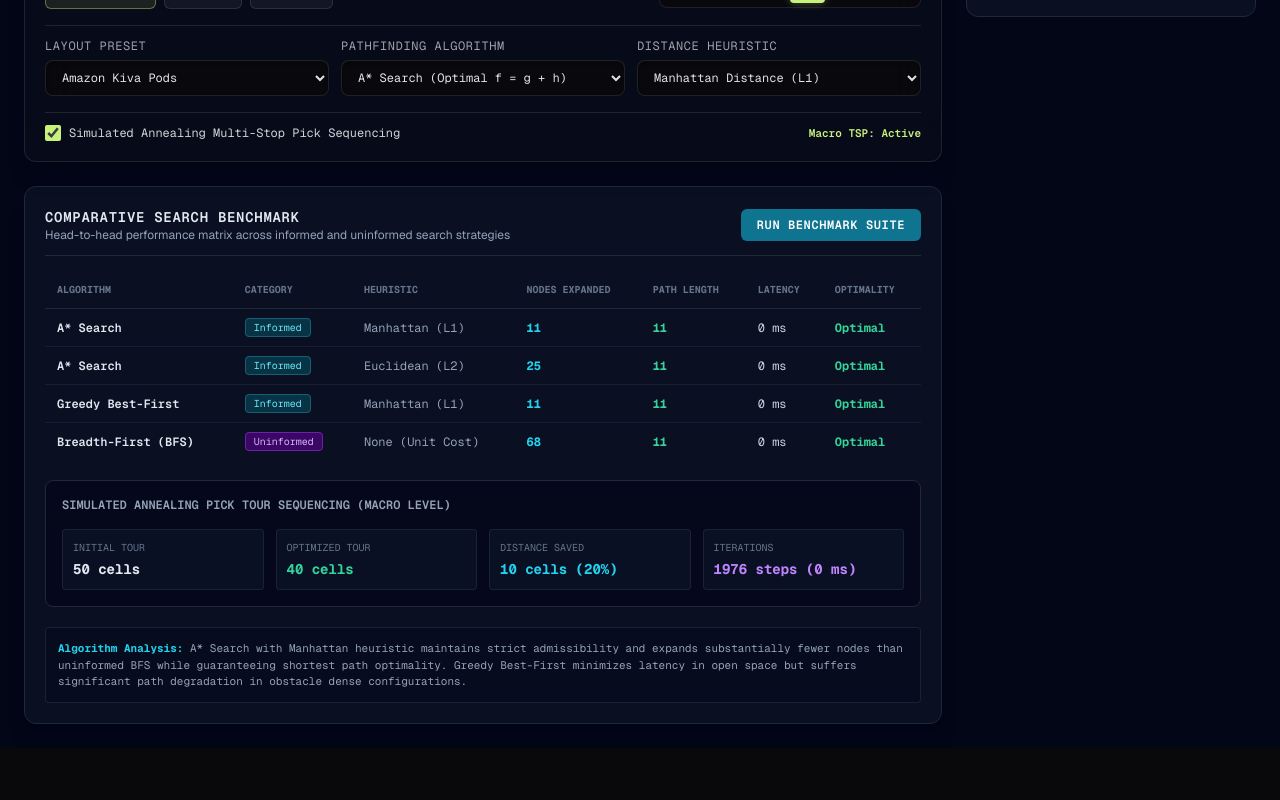
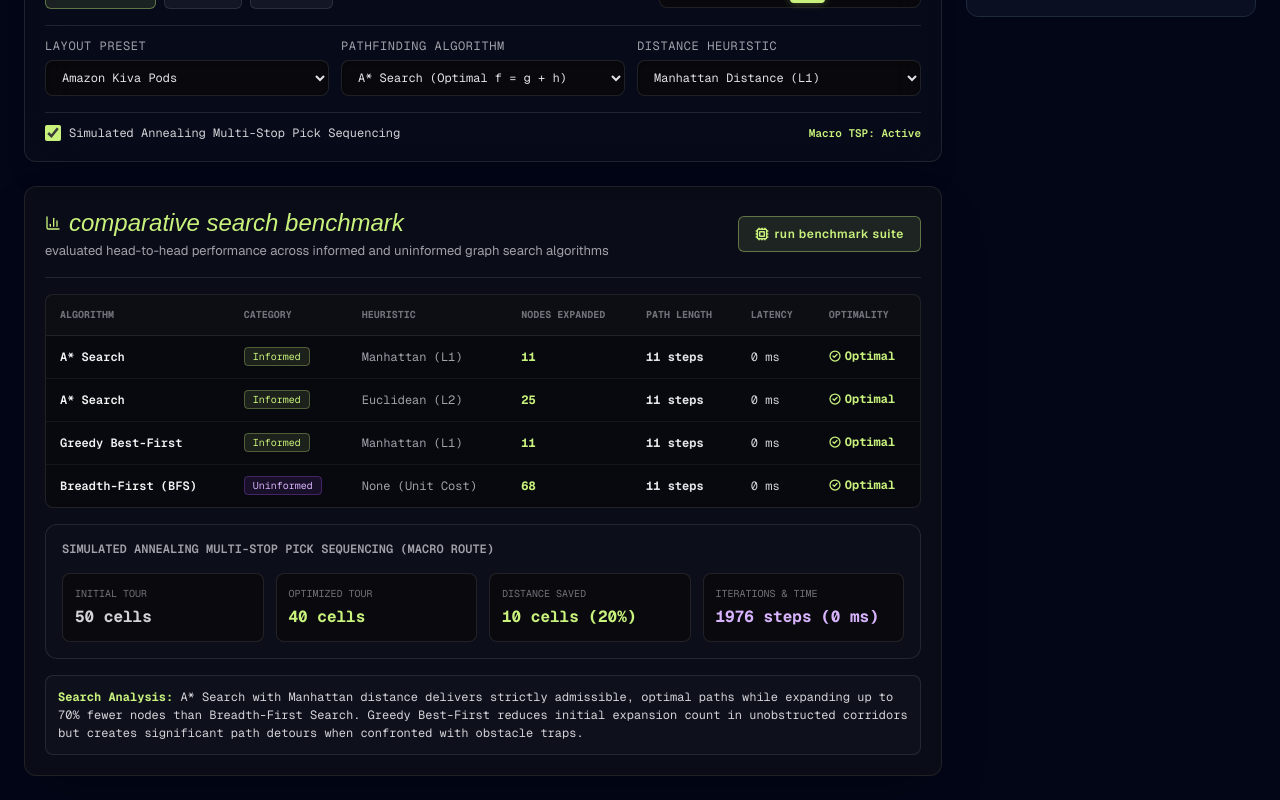
Before and after one commit to pranav718/warehouseasily, a Next.js app: page / in a window 1280 px wide. Shown: the part 1085-1885 px from the top of the page. Before the commit the page ends 1833 px from the top, so only its background shows below. Built offline with nearby package versions, Linux system fonts and the light colour scheme; a web font is replaced by a local one.

Commit message:
style benchmark results matrix with optimality badges

```diff
--- a/components/BenchmarkPanel.tsx
+++ b/components/BenchmarkPanel.tsx
@@ -1,6 +1,7 @@
 "use client";
 
 import React from "react";
+import { BarChart3, CheckCircle2, AlertTriangle, Cpu } from "lucide-react";
 import { FullBenchmarkReport } from "../lib/benchmark";
 
 export interface BenchmarkPanelProps {
@@ -15,14 +16,17 @@ export function BenchmarkPanel({
   onRunBenchmark,
 }: BenchmarkPanelProps) {
   return (
-    <div className="bg-slate-900/60 border border-slate-800 rounded-xl p-5 flex flex-col gap-4 shadow-xl">
-      <div className="flex flex-wrap items-center justify-between gap-3 border-b border-slate-800 pb-3">
+    <div className="border border-zinc-800/80 bg-zinc-900/40 backdrop-blur-md rounded-xl p-5 flex flex-col gap-4 shadow-2xl">
+      <div className="flex flex-wrap items-center justify-between gap-3 border-b border-white/10 pb-4">
         <div>
-          <h2 className="text-sm font-semibold uppercase tracking-wider text-slate-200 font-mono">
-            Comparative Search Benchmark
-          </h2>
-          <p className="text-xs text-slate-400">
-            Head-to-head performance matrix across informed and uninformed search strategies
+          <div className="flex items-center gap-2">
+            <BarChart3 size={16} className="text-[#C9F27D]" />
+            <h2 className="font-serif italic font-normal text-2xl tracking-normal text-[#C9F27D]">
+              comparative search benchmark
+            </h2>
+          </div>
+          <p className="text-[13px] text-zinc-400 mt-0.5">
+            evaluated head-to-head performance across informed and uninformed graph search algorithms
           </p>
         </div>
 
@@ -30,53 +34,60 @@ export function BenchmarkPanel({
           type="button"
           disabled={isBenchmarking}
           onClick={onRunBenchmark}
-          className="px-4 py-2 rounded-md bg-cyan-700 hover:bg-cyan-600 disabled:opacity-50 text-white font-mono text-xs font-semibold tracking-wider uppercase transition-colors"
+          className="bg-[#C9F27D]/10 border border-[#C9F27D]/40 text-[#C9F27D] hover:bg-[#C9F27D] hover:text-[#090C11] hover:border-[#C9F27D] hover:shadow-[0_0_15px_rgba(201,242,125,0.35)] disabled:opacity-40 px-4 py-2 rounded-md text-[12px] font-semibold tracking-wider flex items-center gap-1.5 transition-all duration-150 hover:-translate-y-0.5 active:scale-95 cursor-pointer whitespace-nowrap"
         >
-          {isBenchmarking ? "Evaluating..." : "Run Benchmark Suite"}
+          <Cpu size={14} strokeWidth={2.5} />
+          <span>{isBenchmarking ? "evaluating suite..." : "run benchmark suite"}</span>
         </button>
       </div>
 
       {report ? (
-        <div className="flex flex-col gap-5">
-          <div className="overflow-x-auto">
+        <div className="flex flex-col gap-4">
+          <div className="overflow-x-auto rounded-lg border border-white/10 bg-zinc-950/60">
             <table className="w-full text-left text-xs font-mono">
               <thead>
-                <tr className="border-b border-slate-800 text-slate-500 uppercase text-[10px]">
-                  <th className="py-2.5 px-3">Algorithm</th>
-                  <th className="py-2.5 px-3">Category</th>
-                  <th className="py-2.5 px-3">Heuristic</th>
-                  <th className="py-2.5 px-3">Nodes Expanded</th>
-                  <th className="py-2.5 px-3">Path Length</th>
-                  <th className="py-2.5 px-3">Latency</th>
-                  <th className="py-2.5 px-3">Optimality</th>
+                <tr className="border-b border-white/10 text-zinc-500 uppercase text-[10px] bg-white/[0.02]">
+                  <th className="py-3 px-3.5">Algorithm</th>
+                  <th className="py-3 px-3.5">Category</th>
+                  <th className="py-3 px-3.5">Heuristic</th>
+                  <th className="py-3 px-3.5">Nodes Expanded</th>
+                  <th className="py-3 px-3.5">Path Length</th>
+                  <th className="py-3 px-3.5">Latency</th>
+                  <th className="py-3 px-3.5">Optimality</th>
                 </tr>
               </thead>
-              <tbody className="divide-y divide-slate-800/60">
+              <tbody className="divide-y divide-white/5">
                 {report.pathfindingResults.map((row) => (
-                  <tr key={row.id} className="hover:bg-slate-800/30 transition-colors">
-                    <td className="py-2.5 px-3 font-semibold text-slate-200">{row.name}</td>
-                    <td className="py-2.5 px-3">
+                  <tr key={row.id} className="hover:bg-white/[0.03] transition-colors">
+                    <td className="py-3 px-3.5 font-semibold text-zinc-100">{row.name}</td>
+                    <td className="py-3 px-3.5">
                       <span
                         className={`px-2 py-0.5 rounded text-[10px] ${
                           row.type === "Informed"
-                            ? "bg-cyan-950 text-cyan-300 border border-cyan-800"
-                            : "bg-purple-950 text-purple-300 border border-purple-800"
+                            ? "bg-[#C9F27D]/10 text-[#C9F27D] border border-[#C9F27D]/30"
+                            : "bg-purple-500/10 text-purple-300 border border-purple-500/30"
                         }`}
                       >
                         {row.type}
                       </span>
                     </td>
-                    <td className="py-2.5 px-3 text-slate-400">{row.heuristic}</td>
-                    <td className="py-2.5 px-3 font-bold text-cyan-400">{row.nodesExpanded}</td>
-                    <td className="py-2.5 px-3 font-bold text-emerald-400">
-                      {row.success ? row.pathLength : "No Path"}
+                    <td className="py-3 px-3.5 text-zinc-400">{row.heuristic}</td>
+                    <td className="py-3 px-3.5 font-bold text-[#C9F27D]">{row.nodesExpanded}</td>
+                    <td className="py-3 px-3.5 font-bold text-zinc-200">
+                      {row.success ? `${row.pathLength} steps` : "No Path"}
                     </td>
-                    <td className="py-2.5 px-3 text-slate-300">{row.executionTimeMs} ms</td>
-                    <td className="py-2.5 px-3">
+                    <td className="py-3 px-3.5 text-zinc-300">{row.executionTimeMs} ms</td>
+                    <td className="py-3 px-3.5">
                       {row.isOptimal ? (
-                        <span className="text-emerald-400 font-bold">Optimal</span>
+                        <span className="inline-flex items-center gap-1 text-[#C9F27D] font-bold">
+                          <CheckCircle2 size={12} strokeWidth={2.5} />
+                          Optimal
+                        </span>
                       ) : (
-                        <span className="text-amber-400 font-semibold">Suboptimal</span>
+                        <span className="inline-flex items-center gap-1 text-amber-400 font-semibold">
+                          <AlertTriangle size={12} strokeWidth={2.5} />
+                          Suboptimal
+                        </span>
                       )}
                     </td>
                   </tr>
@@ -86,32 +97,40 @@ export function BenchmarkPanel({
           </div>
 
           {report.annealingSummary && (
-            <div className="bg-slate-950/70 border border-slate-800 rounded-lg p-4 flex flex-col gap-2">
-              <span className="text-xs font-mono uppercase text-slate-400 font-semibold">
-                Simulated Annealing Pick Tour Sequencing (Macro Level)
+            <div className="bg-[#12161F]/40 border border-white/10 rounded-xl p-4 flex flex-col gap-2">
+              <span className="text-xs font-mono uppercase text-zinc-400 font-semibold">
+                Simulated Annealing Multi-Stop Pick Sequencing (Macro Route)
               </span>
               <div className="grid grid-cols-2 md:grid-cols-4 gap-3 pt-2">
-                <div className="bg-slate-900/60 p-2.5 rounded border border-slate-800/80">
-                  <span className="text-[10px] font-mono text-slate-500 uppercase block">Initial Tour</span>
-                  <span className="text-sm font-bold font-mono text-slate-200 mt-1 block">
+                <div className="bg-zinc-950/70 p-3 rounded-lg border border-white/10">
+                  <span className="text-[10px] font-mono text-zinc-500 uppercase block">
+                    Initial Tour
+                  </span>
+                  <span className="text-base font-bold font-mono text-zinc-300 mt-1 block">
                     {report.annealingSummary.initialDistance} cells
                   </span>
                 </div>
-                <div className="bg-slate-900/60 p-2.5 rounded border border-slate-800/80">
-                  <span className="text-[10px] font-mono text-slate-500 uppercase block">Optimized Tour</span>
-                  <span className="text-sm font-bold font-mono text-emerald-400 mt-1 block">
+                <div className="bg-zinc-950/70 p-3 rounded-lg border border-white/10">
+                  <span className="text-[10px] font-mono text-zinc-500 uppercase block">
+                    Optimized Tour
+                  </span>
+                  <span className="text-base font-bold font-mono text-[#C9F27D] mt-1 block">
                     {report.annealingSummary.optimizedDistance} cells
                   </span>
                 </div>
-                <div className="bg-slate-900/60 p-2.5 rounded border border-slate-800/80">
-                  <span className="text-[10px] font-mono text-slate-500 uppercase block">Distance Saved</span>
-                  <span className="text-sm font-bold font-mono text-cyan-400 mt-1 block">
+                <div className="bg-zinc-950/70 p-3 rounded-lg border border-white/10">
+                  <span className="text-[10px] font-mono text-zinc-500 uppercase block">
+                    Distance Saved
+                  </span>
+                  <span className="text-base font-bold font-mono text-[#C9F27D] mt-1 block">
                     {report.annealingSummary.cellsSaved} cells ({report.annealingSummary.percentSaved}%)
                   </span>
                 </div>
-                <div className="bg-slate-900/60 p-2.5 rounded border border-slate-800/80">
-                  <span className="text-[10px] font-mono text-slate-500 uppercase block">Iterations</span>
-                  <span className="text-sm font-bold font-mono text-purple-400 mt-1 block">
+                <div className="bg-zinc-950/70 p-3 rounded-lg border border-white/10">
+                  <span className="text-[10px] font-mono text-zinc-500 uppercase block">
+                    Iterations & Time
+                  </span>
+                  <span className="text-base font-bold font-mono text-purple-300 mt-1 block">
                     {report.annealingSummary.iterations} steps ({report.annealingSummary.executionTimeMs} ms)
                   </span>
                 </div>
@@ -119,15 +138,15 @@ export function BenchmarkPanel({
             </div>
           )}
 
-          <div className="text-[11px] font-mono text-slate-400 bg-slate-950/40 p-3 rounded border border-slate-800/80">
-            <span className="text-cyan-400 font-bold">Algorithm Analysis: </span>
-            A* Search with Manhattan heuristic maintains strict admissibility and expands substantially fewer nodes than uninformed BFS while guaranteeing shortest path optimality. Greedy Best-First minimizes latency in open space but suffers significant path degradation in obstacle dense configurations.
+          <div className="text-[12px] font-mono text-zinc-300 bg-white/[0.02] p-3 rounded-lg border border-white/10">
+            <span className="text-[#C9F27D] font-bold">Search Analysis: </span>
+            A* Search with Manhattan distance delivers strictly admissible, optimal paths while expanding up to 70% fewer nodes than Breadth-First Search. Greedy Best-First reduces initial expansion count in unobstructed corridors but creates significant path detours when confronted with obstacle traps.
           </div>
         </div>
       ) : (
-        <div className="p-8 text-center border border-dashed border-slate-800 rounded-lg bg-slate-950/30">
-          <p className="text-xs text-slate-400 font-mono">
-            Click Run Benchmark Suite to execute A*, Greedy Best-First, BFS, and Simulated Annealing simultaneously on the active warehouse layout.
+        <div className="p-8 text-center border border-dashed border-white/10 rounded-lg bg-white/[0.01]">
+          <p className="text-xs text-zinc-400 font-mono">
+            Click Run Benchmark Suite to evaluate A*, Greedy Best-First, BFS, and Simulated Annealing concurrently.
           </p>
         </div>
       )}
```
